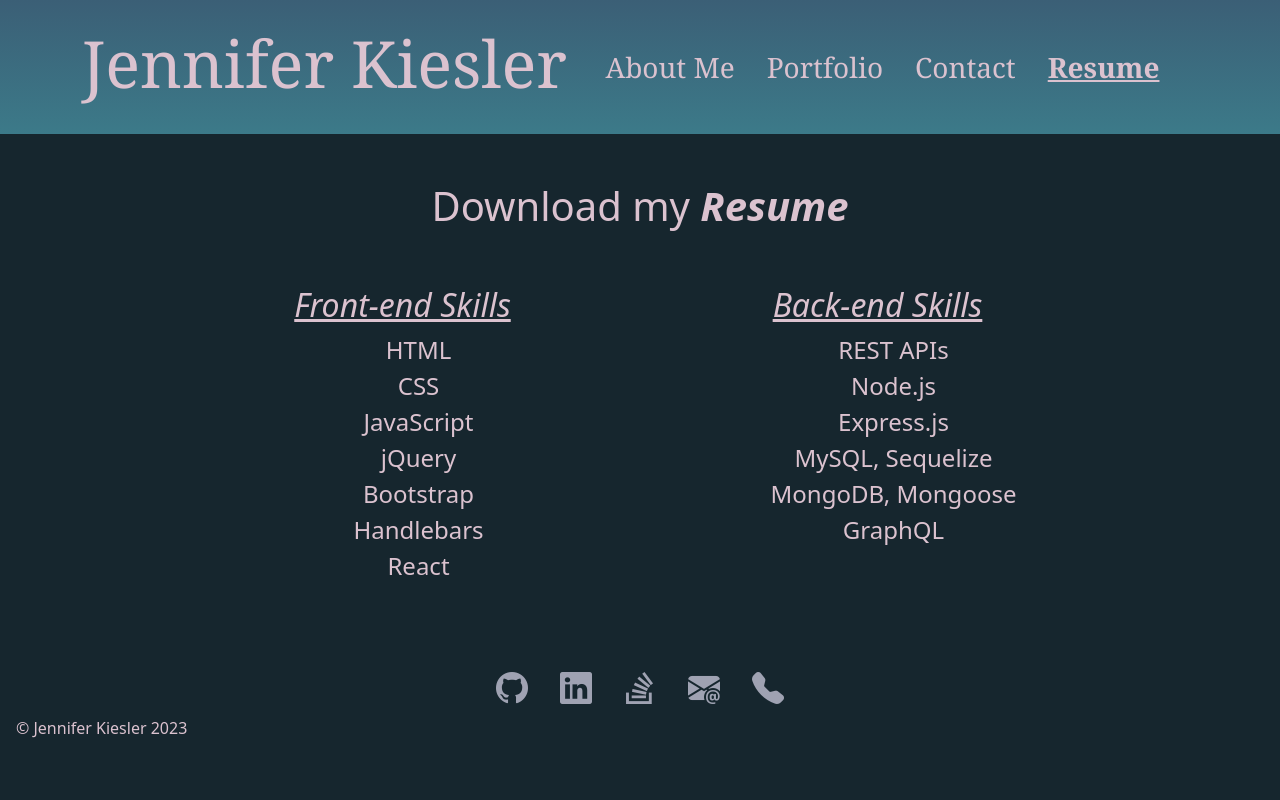
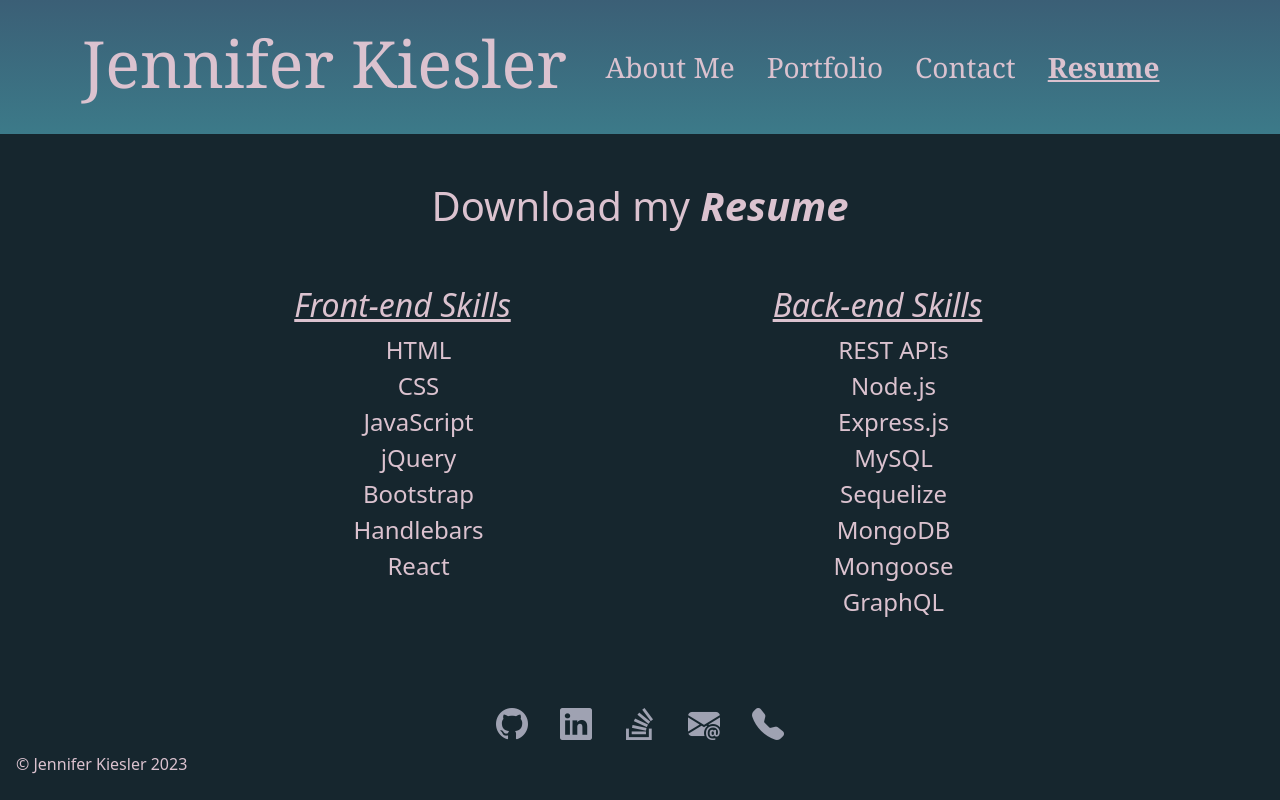
Before and after one commit to JenniferKiesler/kiesler-react-portfolio, a React (Create React App) app: page / in a window 1280 px wide. Both pictures are taken after a click on the link "Resume". Built offline with nearby package versions, Linux system fonts and the light colour scheme.

Commit message:
edits backend skills

```diff
--- a/src/pages/resume.js
+++ b/src/pages/resume.js
@@ -25,8 +25,10 @@ const ResumePage = props => {
             <li>REST APIs</li>
             <li>Node.js</li>
             <li>Express.js</li>
-            <li>MySQL, Sequelize</li>
-            <li>MongoDB, Mongoose</li>
+            <li>MySQL</li>
+            <li>Sequelize</li>
+            <li>MongoDB</li>
+            <li>Mongoose</li>
             <li>GraphQL</li>
           </ul>
         </div>
```
